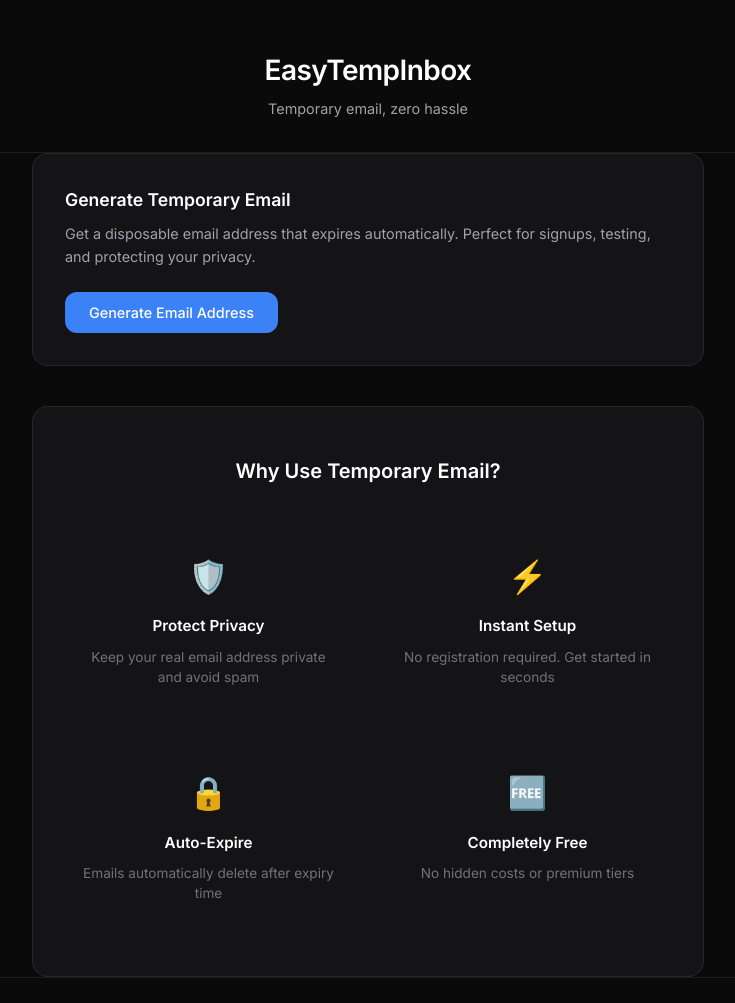
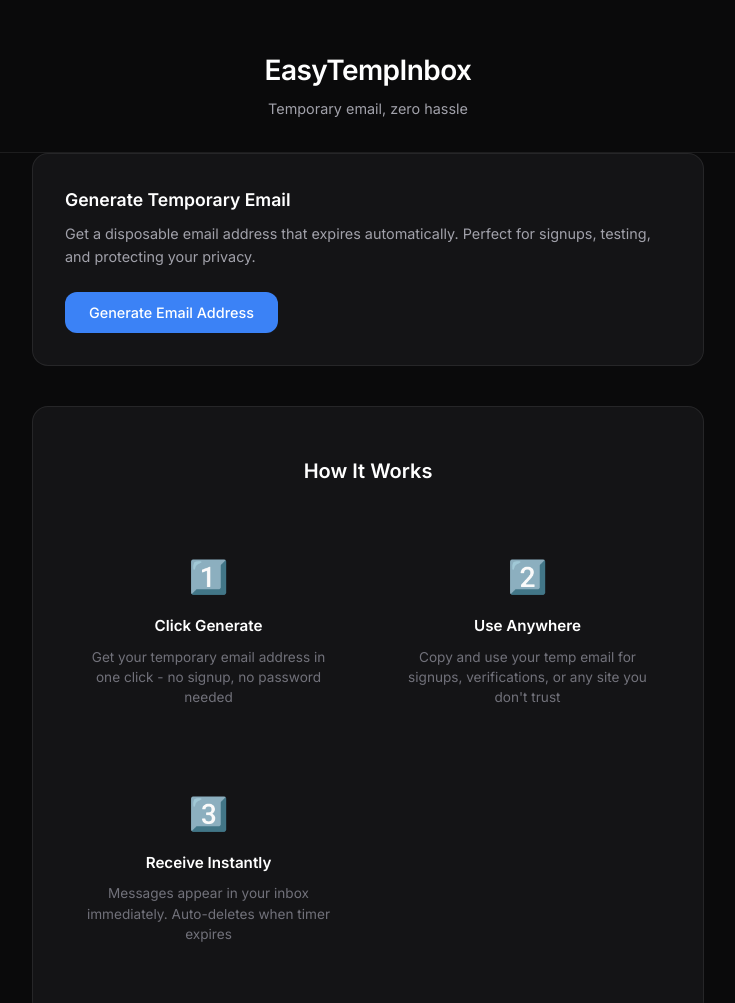
Before and after one commit to codeutilsorg-wq/tempMail, a website: page frontend/index.html in a window 1280 px wide. Shown: the top 1003 px of the page, without its empty margins (272-1007 px from the left). Drawn offline with Linux system fonts and the light colour scheme.

Commit message:
SEO improvements: boost CTR and reduce bounce rate
- De-indexed non-tool pages (how-it-works, privacy, terms) to focus search traffic on homepage
- Updated homepage meta description with specific benefits (10 min auto-delete, 2 clicks, 1000+ users)
- Added "How It Works" section with 3-step user journey
- Enhanced "Why Choose" section with concrete differentiators
- These changes target 80% bounce rate and low CTR on page 1 rankings

```diff
--- a/frontend/index.html
+++ b/frontend/index.html
@@ -19,7 +19,7 @@
     <title>Free Temporary Email - EasyTempInbox | Disposable Email Address</title>
     <meta name="title" content="Free Temporary Email - EasyTempInbox | Disposable Email Address">
     <meta name="description"
-        content="Get a free temporary email address instantly. No signup required. Protect your privacy with disposable emails that auto-delete. Perfect for signups, testing, and avoiding spam.">
+        content="Instant temporary email - no signup, auto-deletes in 10 min. Used by 1000+ users daily to avoid spam. Works in 2 clicks. 100% free & private.">
     <meta name="keywords"
         content="temporary email, temp mail, disposable email, fake email, 10 minute mail, throwaway email, anonymous email, free email">
     <meta name="author" content="EasyTempInbox">
@@ -109,6 +109,9 @@
     </script>
 
     <link rel="stylesheet" href="css/style.css">
+
+    <!-- QR Code Library -->
+    <script src="https://cdnjs.cloudflare.com/ajax/libs/qrcodejs/1.0.0/qrcode.min.js" integrity="sha512-CNgIRecGo7nphbeZ04Sc13ka07paqdeTu0WR1IM4kNcpmBAUSHSQX0FslNhTDadL4O5SAGapGt4FodqL8My0mA==" crossorigin="anonymous" referrerpolicy="no-referrer"></script>
 </head>
 
 <body>
@@ -129,6 +132,7 @@
                 <div class="email-address-container">
                     <input type="text" id="email-address" readonly>
                     <button id="copy-btn" class="btn-secondary">📋 Copy</button>
+                    <button id="qr-btn" class="btn-secondary">📱 QR Code</button>
                 </div>
 
                 <div class="inbox-info">
@@ -170,7 +174,13 @@
         <section id="inbox-section" class="card" style="display: none;">
             <div class="section-header">
                 <h2>📬 Inbox</h2>
-                <button id="refresh-btn" class="btn-secondary">🔄 Refresh</button>
+                <div class="inbox-controls">
+                    <div id="auto-refresh-status" class="auto-refresh-status">
+                        <span class="status-dot"></span>
+                        <span class="status-text">Auto-refresh active</span>
+                    </div>
+                    <button id="refresh-btn" class="btn-secondary">🔄 Refresh</button>
+                </div>
             </div>
 
             <div id="email-list" class="email-list">
@@ -193,27 +203,48 @@
         </section>
 
         <section class="info-section">
-            <h2>Why Use Temporary Email?</h2>
+            <h2>How It Works</h2>
+            <div class="features">
+                <div class="feature">
+                    <span class="icon">1️⃣</span>
+                    <h3>Click Generate</h3>
+                    <p>Get your temporary email address in one click - no signup, no password needed</p>
+                </div>
+                <div class="feature">
+                    <span class="icon">2️⃣</span>
+                    <h3>Use Anywhere</h3>
+                    <p>Copy and use your temp email for signups, verifications, or any site you don't trust</p>
+                </div>
+                <div class="feature">
+                    <span class="icon">3️⃣</span>
+                    <h3>Receive Instantly</h3>
+                    <p>Messages appear in your inbox immediately. Auto-deletes when timer expires</p>
+                </div>
+            </div>
+        </section>
+
+        <section class="info-section">
+            <h2>Why Choose EasyTempInbox?</h2>
             <div class="features">
                 <div class="feature">
                     <span class="icon">🛡️</span>
-                    <h3>Protect Privacy</h3>
-                    <p>Keep your real email address private and avoid spam</p>
+                    <h3>100% Private</h3>
+                    <p>No tracking, no data collection. Your real email stays protected from spam and data breaches</p>
                 </div>
                 <div class="feature">
                     <span class="icon">⚡</span>
-                    <h3>Instant Setup</h3>
-                    <p>No registration required. Get started in seconds</p>
+                    <h3>Instant & Free</h3>
+                    <p>No registration, no waiting, no premium upsells. Start using in 2 clicks, forever free</p>
                 </div>
                 <div class="feature">
                     <span class="icon">🔒</span>
-                    <h3>Auto-Expire</h3>
-                    <p>Emails automatically delete after expiry time</p>
+                    <h3>Auto-Cleanup</h3>
+                    <p>Emails vanish after expiry (10 min - 24 hrs). No manual deletion needed</p>
                 </div>
                 <div class="feature">
-                    <span class="icon">🆓</span>
-                    <h3>Completely Free</h3>
-                    <p>No hidden costs or premium tiers</p>
+                    <span class="icon">📱</span>
+                    <h3>Works Everywhere</h3>
+                    <p>Desktop, mobile, tablet. QR code support for easy mobile sharing</p>
                 </div>
             </div>
         </section>
@@ -230,6 +261,20 @@
         </div>
     </footer>
 
+    <!-- QR Code Modal -->
+    <div id="qr-modal" class="qr-modal" style="display: none;">
+        <div class="qr-modal-content">
+            <div class="qr-modal-header">
+                <h3>Scan QR Code</h3>
+                <button id="qr-close-btn" class="qr-close-btn">&times;</button>
+            </div>
+            <div class="qr-modal-body">
+                <div id="qr-code-container"></div>
+                <p class="qr-hint">Scan this QR code with your mobile device to copy the email address</p>
+            </div>
+        </div>
+    </div>
+
     <script src="js/app.js" defer></script>
 </body>
 
```
Also changed, not shown: frontend/how-it-works.html (+1 -1 lines), frontend/privacy.html (+1 -1 lines), frontend/terms.html (+1 -1 lines).
